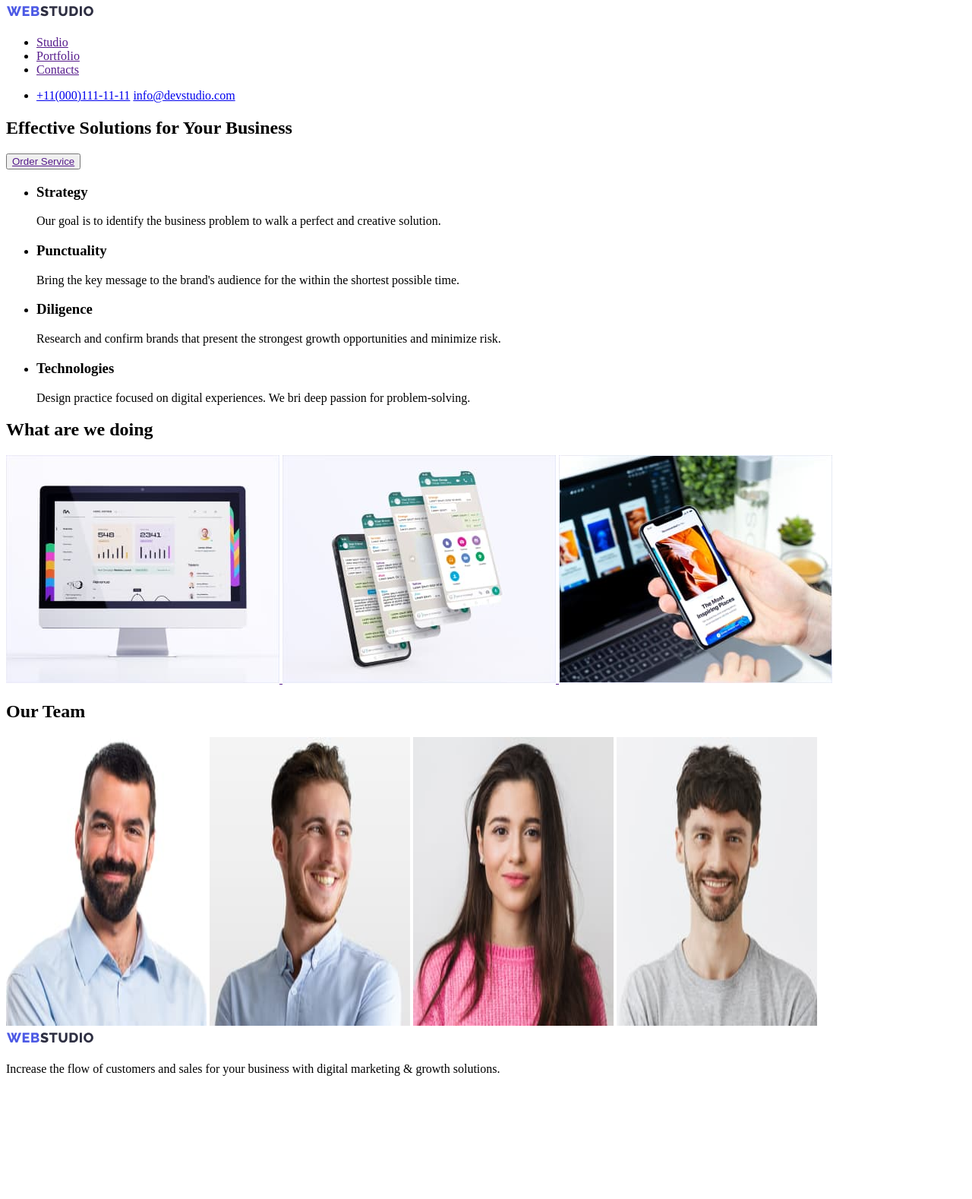
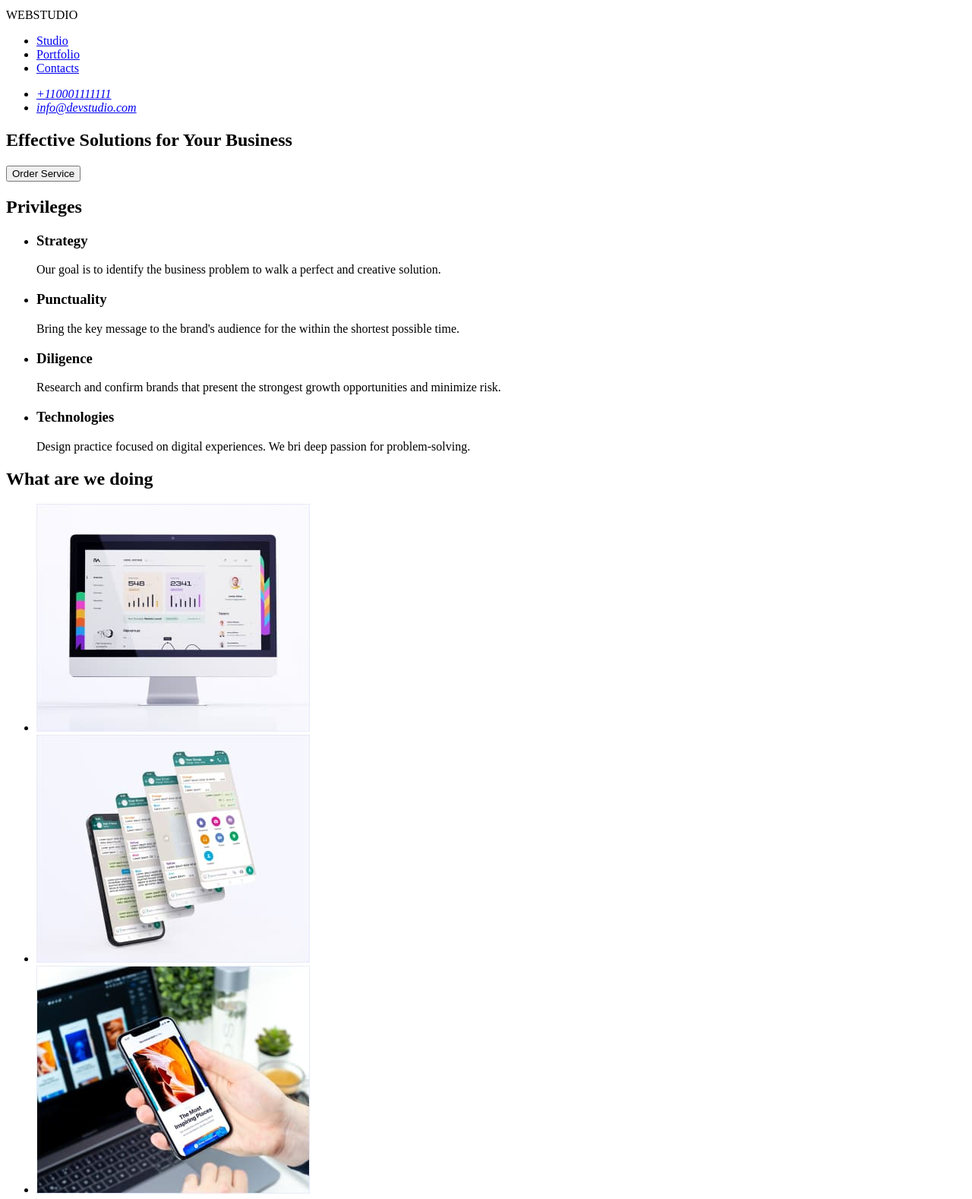
Before and after one commit to AntoninaGraur/go-it-markup-hw-01.1, a plain HTML site: page index.html in a window 1280 px wide. Shown: the part 5-1583 px from the top of the page at 76% size. Before the commit the page ends 1437 px from the top, so only its background shows below. Drawn offline with Linux system fonts and the light colour scheme.

Commit message:
revised work as per comments

```diff
--- a/index.html
+++ b/index.html
@@ -10,60 +10,59 @@
     <!--Навігаційний заголовок-->
     <header>
       <nav>
-        <a href="google.com">
-          <img src="./images/Logo.png" alt="company logo" />
-        </a>
+        <a href="//index.html"></a>
+        <p>WEBSTUDIO</p>
         <ul>
-          <li><a href="">Studio</a></li>
-          <li><a href="">Portfolio</a></li>
-          <li><a href="">Contacts</a></li>
+          <li><a href="./index.html">Studio</a></li>
+          <li><a href="./index.html">Portfolio</a></li>
+          <li><a href="./index.html">Contacts</a></li>
         </ul>
       </nav>
+      <address>
         <ul>
-        <li><a href="tel:+11(000)111-11-11">+11(000)111-11-11</a></l
-
-        <li>
-          <a href="mailto:info@devstudio.com">info@devstudio.com</a>
-        </li>
+          <li><a href="tel:+110001111111">+110001111111</a></li>
+          <li><a href="mailto:info@devstudio.com">info@devstudio.com</a></li>
         </ul>
+      </address>
     </header>
     <!--Підзаголовок-->
     <main>
       <section>
         <h1>Effective Solutions for Your Business</h1>
-        <button><a href="">Order Service</a></button>
+        <button type="button">Order Service</button>
       </section>
 
       <!--Переваги-->
       <section>
+        <h2>Privileges</h2>
         <ul>
           <li>
             <h3>Strategy</h3>
             <p>
-              Our goal is to identify the business problem to walk a
-              perfect and creative solution.
+              Our goal is to identify the business problem to walk a perfect and
+              creative solution.
             </p>
           </li>
 
           <li>
             <h3>Punctuality</h3>
             <p>
-              Bring the key message to the brand's audience for the
-              within the shortest possible time.
+              Bring the key message to the brand's audience for the within the
+              shortest possible time.
             </p>
           </li>
           <li>
             <h3>Diligence</h3>
             <p>
-              Research and confirm brands that present the strongest
-              growth opportunities and minimize risk.
+              Research and confirm brands that present the strongest growth
+              opportunities and minimize risk.
             </p>
           </li>
           <li>
             <h3>Technologies</h3>
             <p>
-              Design practice focused on digital experiences. We bri
-              deep passion for problem-solving.
+              Design practice focused on digital experiences. We bri deep
+              passion for problem-solving.
             </p>
           </li>
         </ul>
@@ -71,30 +70,32 @@
       <!--Приклади робіт-->
       <section>
         <h2>What are we doing</h2>
-        <a href="">
+        <ul>
+          <li>
             <img
-            src="./images/Rectangle 71 squoosh.jpg"
+              src="./images/monitor.jpg"
               alt="Computer monitor"
               width="360"
               height="300"
             />
-        </a>
-        <a href="">
+          </li>
+          <li>
             <img
-            src="./images/Rectangle 71 (1) squoosh.jpg"
-            alt="Foto of mobile fones"
+              src="./images/handy-display.jpg"
+              alt="mobile fone display"
               width="360"
               height="300"
             />
-        </a>
-        <a href="">
+          </li>
+          <li>
             <img
-            src="./images/Rectangle 71 squoosh2.jpg"
-            alt="One mobile fone"
+              src="./images/handy-hand-laptop.jpg"
+              alt="mobile fone in the hand"
               width="360"
               height="300"
             />
-        </a>
+          </li>
+        </ul>
       </section>
 
       <!--Team consist-->
@@ -102,37 +103,49 @@
       <section>
         <h2>Our Team</h2>
         <img
-          src="./images/img.jpg"
+          src="/images/marc-guererro.jpg"
           alt="face of man"
           width="264"
-          height="380"
+          height="260"
         />
+        <h4>Mark Guerrero</h4>
+        <p>Product Designer</p>
+
         <img
-          src="./images/img (1).jpg"
+          src="./images/tom-ford.jpg"
           alt="man face"
           width="264"
-          height="380"
+          height="260"
         />
+        <h4>Tom Ford</h4>
+        <p>Frontend Developer</p>
+
         <img
-          src="./images/img (2).jpg"
+          src="./images/camila-garsia.jpg"
           alt="woman face"
           width="264"
-          height="380"
+          height="260"
         />
+        <h4>Camila Garcia</h4>
+        <p>Marketing</p>
+
         <img
-          src="./images/img (3).jpg"
+          src="./images/daniel-wilson.jpg"
           alt="face of man"
           width="264"
-          height="380"
+          height="260"
         />
+        <h4>Daniel Wilson</h4>
+        <p>UI Designer</p>
       </section>
     </main>
     <!-- Footer-->
     <footer>
-      <a href="">
-        <img src="./images/Logo.png" alt="company logo">
-      </a>
-      <p>Increase the flow of customers and sales for your business with digital marketing & growth solutions.</p>
+      <p>WEBSTUDIO</p>
+      <p>
+        Increase the flow of customers and sales for your business with digital
+        marketing & growth solutions.
+      </p>
     </footer>
   </body>
 </html>
```
Also changed, not shown: images/Logo.png (deleted), images/camila-garsia.jpg (renamed from images/img (2).jpg), images/daniel-wilson.jpg (renamed from images/img (3).jpg), images/handy-display.jpg (renamed from images/Rectangle 71 (1) squoosh.jpg), images/handy-hand-laptop.jpg (renamed from images/Rectangle 71 squoosh2.jpg), images/hero image.png (deleted), images/marc-guererro.jpg (renamed from images/img.jpg), images/monitor.jpg (renamed from images/Rectangle 71 squoosh.jpg), images/tom-ford.jpg (renamed from images/img (1).jpg). Lines whose indentation alone changed are shown as unchanged.
